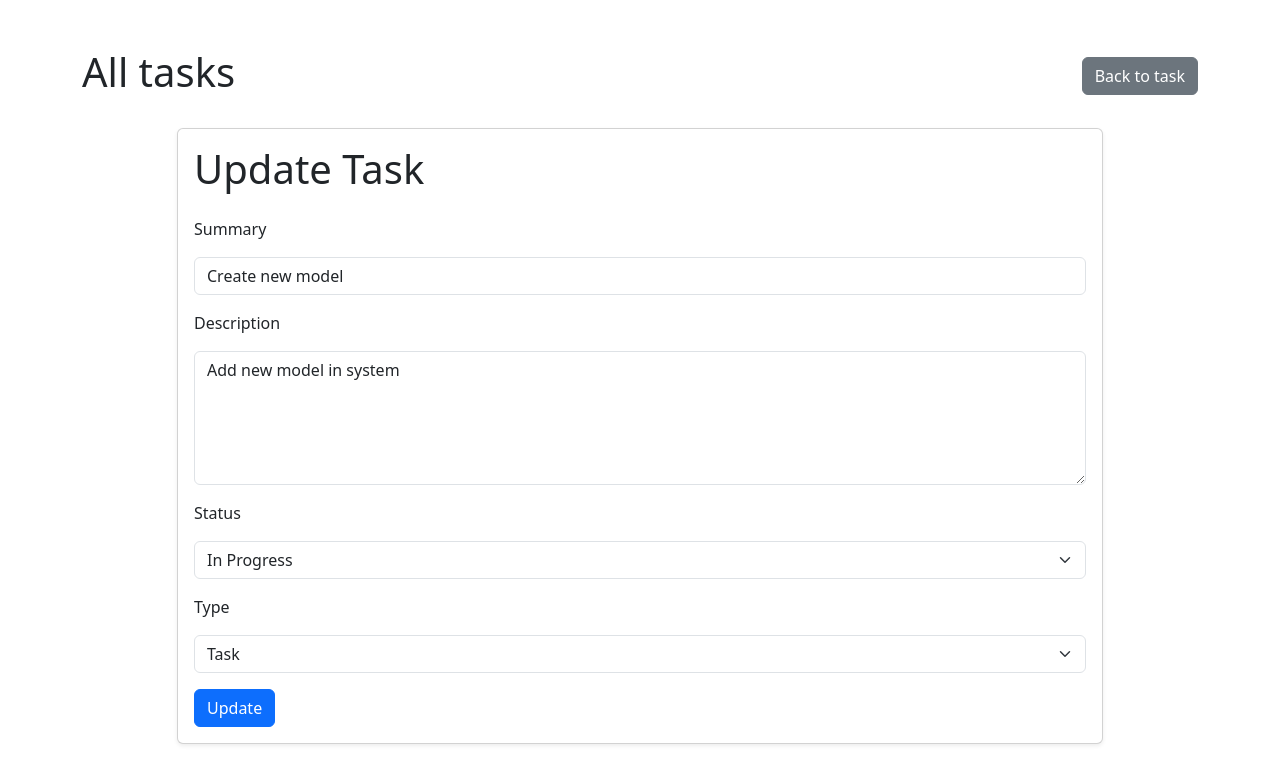
After one commit to iAmBelovNikita/hw_57_python, a Django app: page /task/2/update/ in a window 1280 px wide. The commit adds this page. Shown: the top 784 px of the page. Run offline with Django 5.2, Linux system fonts and the light colour scheme; data comes from the database, SQL or seed files in the repository.

Commit message:
Add logic for update task view.

```diff
--- a/source/issue_tracker/templates/index.html
+++ b/source/issue_tracker/templates/index.html
@@ -30,6 +30,10 @@
 
             <div class="d-flex gap-2 fs-4 flex-shrink-0">
               <a href="{% url 'detail' task.pk %}" class="text-dark text-decoration-none">
+                <i class="bi bi-info-square"></i>
+              </a>
+
+              <a href="{% url 'update' task.pk %}" class="text-dark text-decoration-none">
                 <i class="bi bi-pencil-square"></i>
               </a>
 
--- /dev/null
+++ b/source/issue_tracker/templates/update.html
@@ -0,0 +1,22 @@
+{% extends "base.html" %}
+{% block nav %}
+  <a href="{% url 'detail' task.pk %}" class="btn btn-secondary">
+    Back to task
+  </a>
+{% endblock %}
+{% block content %}
+  <div class="row justify-content-center">
+    <div class="col-md-10">
+
+      <div class="card shadow-sm">
+        <div class="card-body">
+          <h1 class="card-title mb-4">Update Task</h1>
+
+          {% include "partial/task_form.html" with button_text="Update" %}
+
+        </div>
+      </div>
+
+    </div>
+  </div>
+{% endblock %}
--- a/source/issue_tracker/urls.py
+++ b/source/issue_tracker/urls.py
@@ -1,9 +1,10 @@
 from django.urls import path
 
-from .views import TaskListView, TaskDetailView, TaskCreateView
+from .views import TaskListView, TaskDetailView, TaskCreateView, TaskUpdateView
 
 urlpatterns = [
     path("", TaskListView.as_view(), name="list"),
     path("task/<int:pk>/", TaskDetailView.as_view(), name="detail"),
     path("task/new/", TaskCreateView.as_view(), name="create"),
+    path("task/<int:pk>/update/", TaskUpdateView.as_view(), name="update"),
 ]
--- a/source/issue_tracker/views.py
+++ b/source/issue_tracker/views.py
@@ -33,3 +33,19 @@ class TaskCreateView(View):
             task = form.save()
             return redirect("detail", pk=task.pk)
         return render(request, "create.html", {"form": form})
+
+class TaskUpdateView(View):
+    def dispatch(self, request, *args, **kwargs):
+        self.task = get_object_or_404(Task, pk=self.kwargs.get('pk'))
+        return super().dispatch(request, *args, **kwargs)
+
+    def get(self, request, pk):
+        form = TaskForm(instance=self.task)
+        return render(request, "update.html", {"form": form, "task": self.task})
+
+    def post(self, request, pk):
+        form = TaskForm(request.POST, instance=self.task)
+        if form.is_valid():
+            task = form.save()
+            return redirect("detail", pk=task.pk)
+        return render(request, "update.html", {"form": form, "task": self.task})
```
